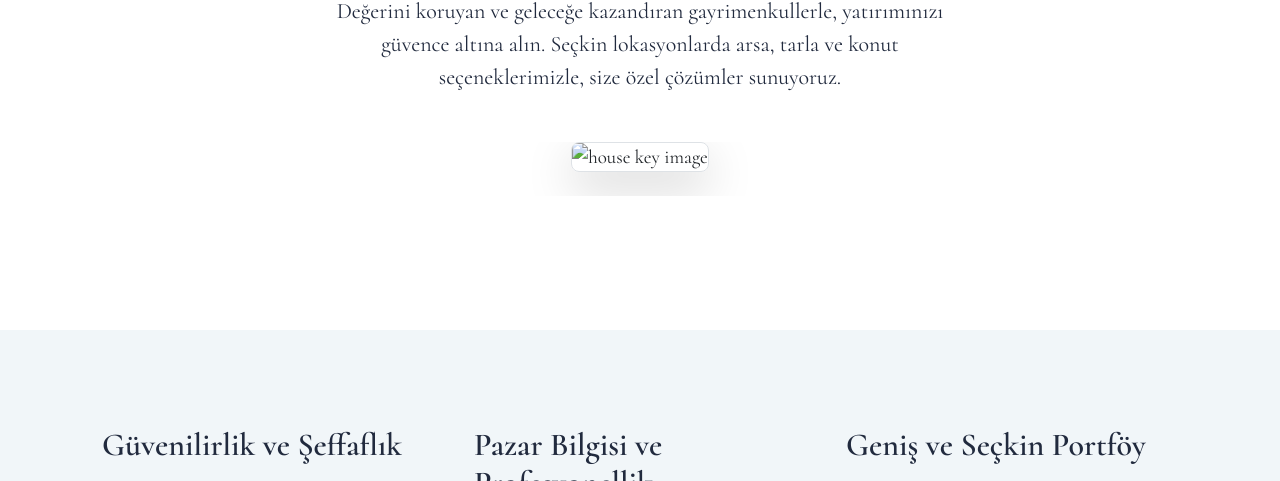
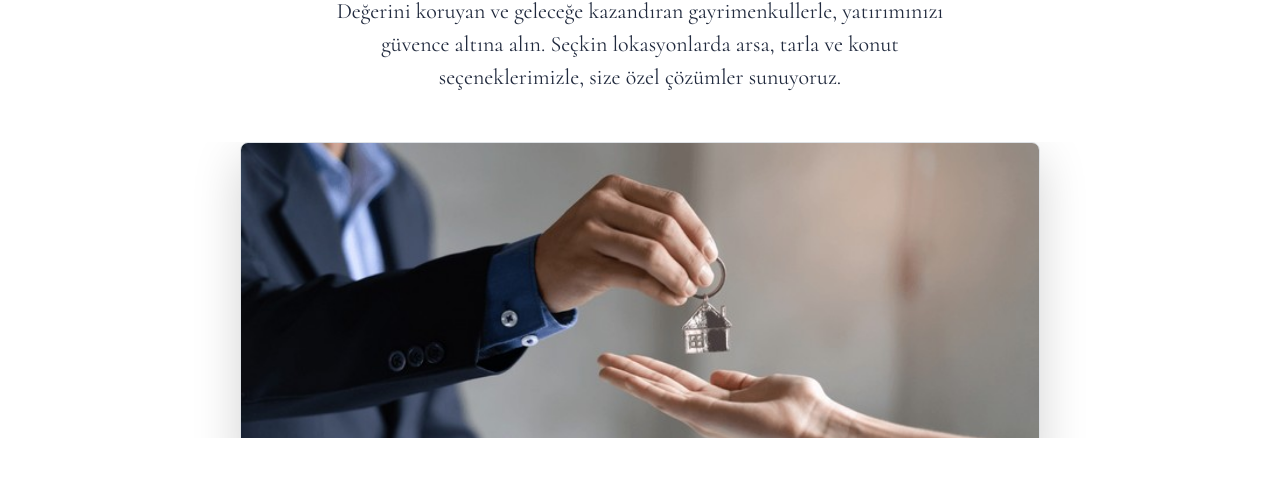
Before and after one commit to alp-demir/Alp-Emlak, a plain HTML site: page index.html in a window 1280 px wide. Shown: the part 296-777 px from the top of the page. Drawn offline with nearby package versions, Linux system fonts and the light colour scheme.

Commit message:
Update index.html

```diff
--- a/index.html
+++ b/index.html
@@ -42,7 +42,7 @@
         <div class="overflow-hidden" style="max-height: 37vh;">
             <div class="container px-5">
                 <img
-                        src="images/anahtar-adam.jpg"
+                        src="anahtar-adam.jpg"
                         class="img-fluid border rounded-3 shadow-lg mb-4"
                         alt="house key image"
                         width="800"
```
